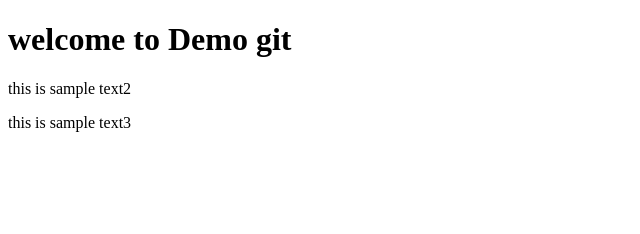
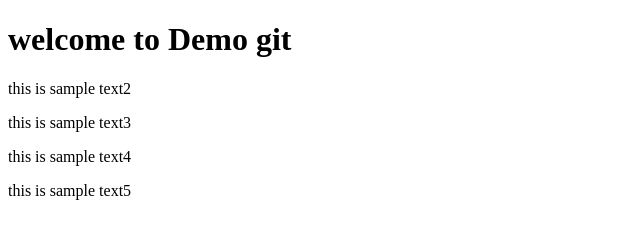
Before and after one commit to Thunyawit/Demo, a plain HTML site: page index.html in a window 1280 px wide. Shown: the whole page, without its empty margins (0-640 px from the left). Drawn offline with Linux system fonts and the light colour scheme.

Commit message:
add two more texts

```diff
--- a/index.html
+++ b/index.html
@@ -5,5 +5,7 @@
         <h1>welcome to Demo git</h1>
         <p>this is sample text2</p>
         <p>this is sample text3</p>
+        <p>this is sample text4</p>
+        <p>this is sample text5</p>
     </body>
 </html>
```
